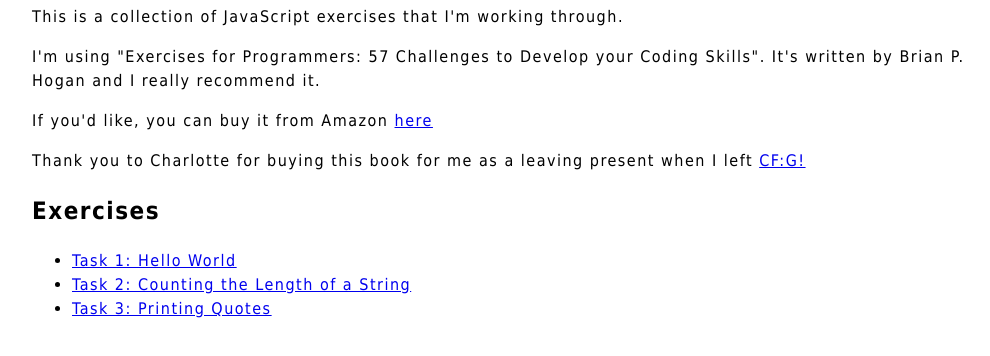
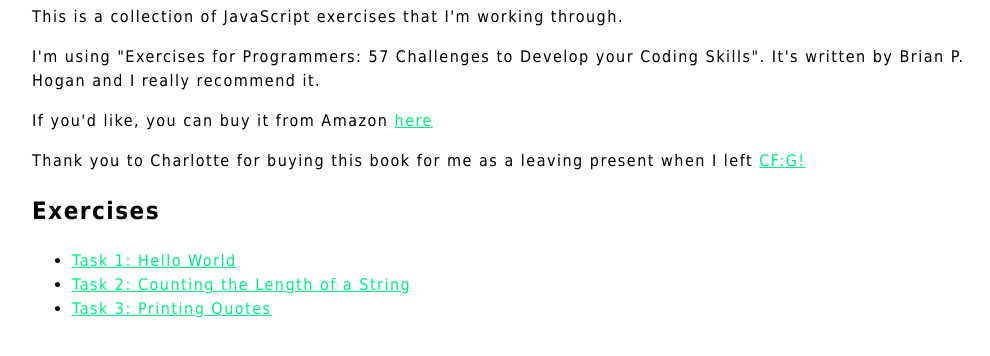
Before and after one commit to BNewing/JavaScript-57-Exercises-for-Programmers, a plain HTML site: page index.html in a window 1280 px wide. Shown: the part 136-492 px from the top of the page, without its empty margins (126-1116 px from the left). Drawn offline with Linux system fonts and the light colour scheme.

Commit message:
Update of Link CSS

```diff
--- a/CSS.css
+++ b/CSS.css
@@ -7,3 +7,15 @@
   line-height: 1.5;
   letter-spacing: 1.5px;
 }
+
+a:link {
+  color: #00ee80;
+}
+
+a:visited {
+  color: #009700;
+}
+
+a:hover {
+  color: #00e5ee;
+}
```
